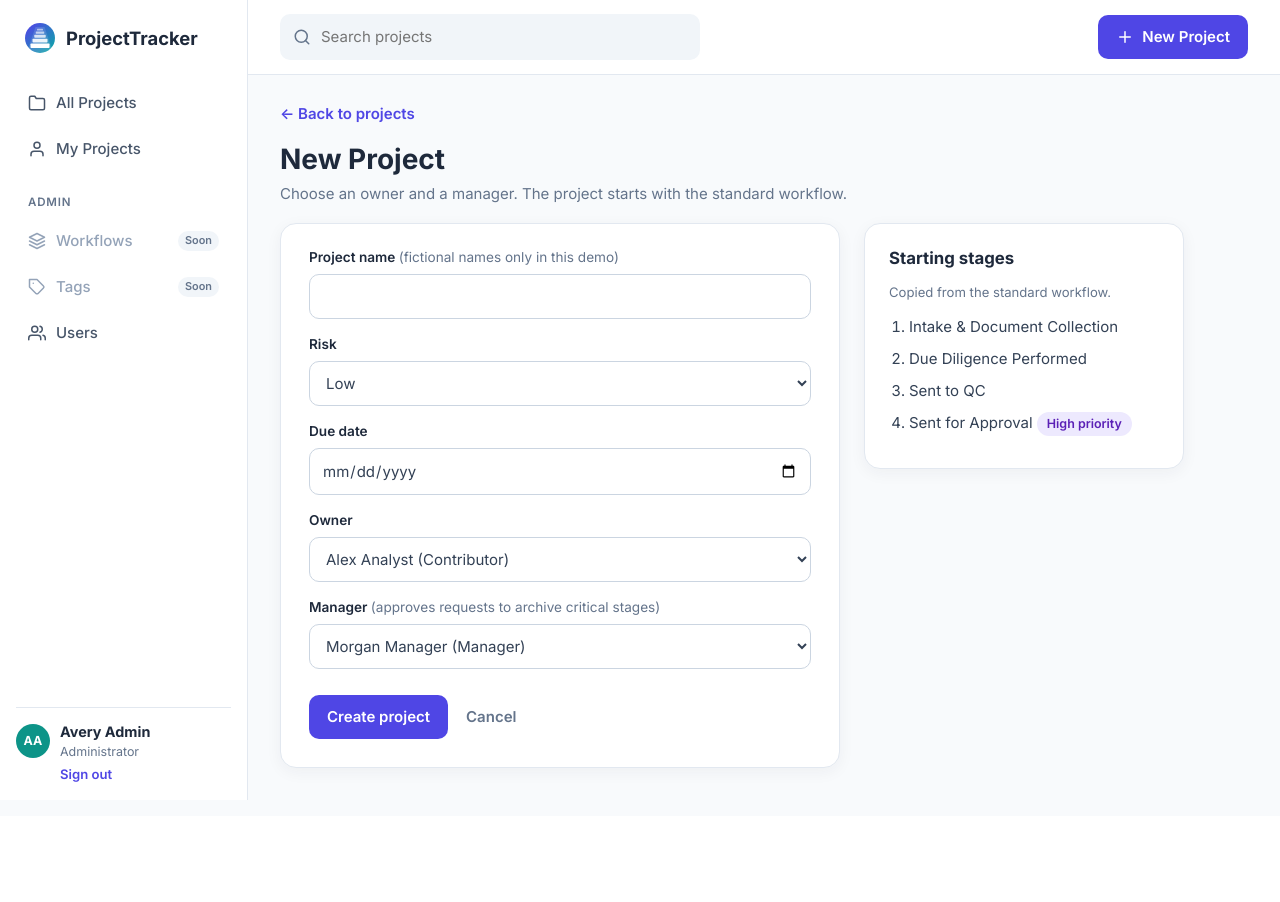
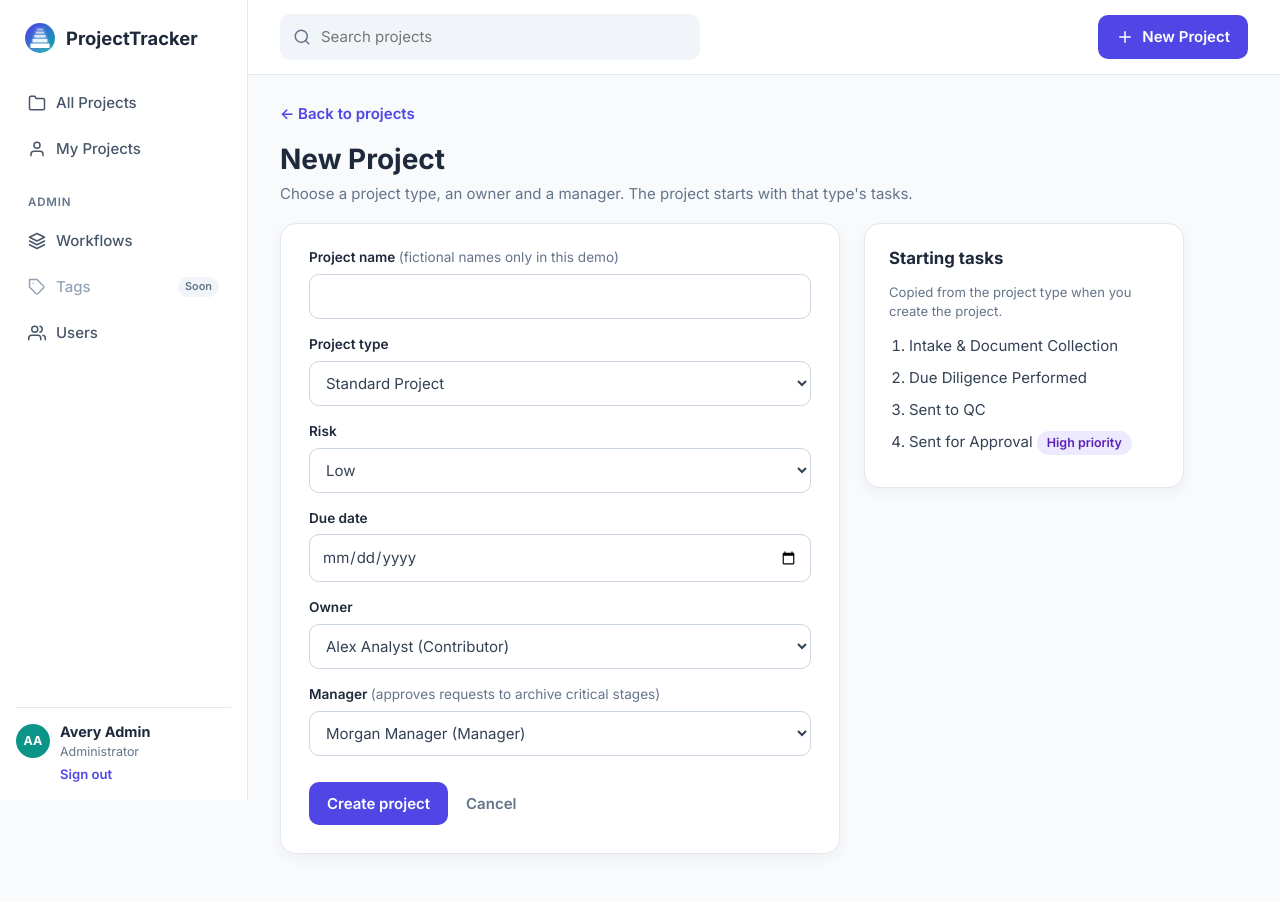
Before and after one commit to jeremiahpowell123-arch/ProjectTracker, a Flask app: page /cases/new in a window 1280 px wide. Before the commit the page ends 800 px from the top, so only its background shows below. Run offline with Flask 3, Linux system fonts and the light colour scheme; the visitor is signed in with stand-in values (Sample User, id 1); data comes from the database, SQL or seed files in the repository.

Commit message:
Add project types and Workflows editor; new projects copy a type's tasks

```diff
--- a/app.py
+++ b/app.py
@@ -1,4 +1,5 @@
 from datetime import date, datetime, timezone
+from functools import wraps
 
 from flask import (
     Flask, abort, flash, redirect, render_template, request, session, url_for,
@@ -176,6 +177,7 @@
            o.initials AS owner_initials,
            m.name AS manager_name,
            m.initials AS manager_initials,
+           t.name AS type_name,
            (SELECT COUNT(*) FROM case_stages s
              WHERE s.case_id = c.id AND s.archived = 0) AS total_stages,
            (SELECT COUNT(*) FROM case_stages s
@@ -188,6 +190,7 @@
     FROM cases c
     JOIN users o ON o.id = c.owner_id
     JOIN users m ON m.id = c.manager_id
+    LEFT JOIN project_types t ON t.id = c.type_id
 """
 
 
@@ -228,6 +231,49 @@
     return " ".join(text.split())[:MAX_REASON]
 
 
+MAX_NAME = 80
+
+
+def clean_name(text):
+    return " ".join(text.split())
+
+
+def name_problem(name):
+    if not name:
+        return "Please enter a name."
+    if len(name) > MAX_NAME:
+        return f"Names can be up to {MAX_NAME} characters."
+    return None
+
+
+def active_types_with_tasks(conn):
+    """Active project types, each with its active tasks in order."""
+    types = []
+    for t in conn.execute(
+        "SELECT * FROM project_types WHERE active = 1 ORDER BY position, id"
+    ).fetchall():
+        tasks = conn.execute(
+            "SELECT * FROM type_tasks WHERE type_id = ? AND active = 1 "
+            "ORDER BY position, id",
+            (t["id"],),
+        ).fetchall()
+        types.append({"id": t["id"], "name": t["name"], "tasks": tasks})
+    return types
+
+
+def admin_only(view):
+    """Wrap a route so only signed-in Administrators reach it."""
+    @wraps(view)
+    def wrapper(*args, **kwargs):
+        user = current_user()
+        if user is None:
+            return redirect(url_for("login"))
+        if user["role"] != "Administrator":
+            abort(403)
+        return view(user, *args, **kwargs)
+    return wrapper
+
+
 @app.route("/")
 def home():
     user = current_user()
@@ -242,6 +288,7 @@
         status = "all"
     query = request.args.get("q", "").strip()
     mine = request.args.get("mine") == "1"
+    type_arg = request.args.get("type", "")
 
     conn = get_db()
     if user["role"] == "Administrator":
@@ -251,15 +298,40 @@
             CASE_QUERY + " WHERE c.owner_id = ? OR c.manager_id = ? ORDER BY c.due_date",
             (user["id"], user["id"]),
         ).fetchall()
-    stage_names = [
-        r["name"]
-        for r in conn.execute(
-            "SELECT name FROM template_stages WHERE active = 1 ORDER BY position"
-        ).fetchall()
-    ]
+    active_types = active_types_with_tasks(conn)
+
+    # The type filter offers active types, plus any removed type a visible project still uses.
+    type_options = [{"id": t["id"], "name": t["name"]} for t in active_types]
+    listed = {t["id"] for t in type_options}
+    used = {r["type_id"] for r in rows if r["type_id"] is not None} - listed
+    for r in conn.execute("SELECT id, name FROM project_types ORDER BY name").fetchall():
+        if r["id"] in used:
+            type_options.append({"id": r["id"], "name": f'{r["name"]} (removed)'})
+    type_id = int(type_arg) if type_arg.isdigit() else None
+    if type_id not in {t["id"] for t in type_options}:
+        type_id = None
+
+    # Board columns: the tasks of the chosen type, or of every active type.
+    if type_id is not None:
+        stage_names = [
+            r["name"]
+            for r in conn.execute(
+                "SELECT name FROM type_tasks WHERE type_id = ? AND active = 1 "
+                "ORDER BY position, id",
+                (type_id,),
+            ).fetchall()
+        ]
+    else:
+        stage_names = []
+        for t in active_types:
+            for task in t["tasks"]:
+                if task["name"] not in stage_names:
+                    stage_names.append(task["name"])
     conn.close()
 
     cases = [due_info(row) for row in rows]
+    if type_id is not None:
+        cases = [c for c in cases if c["type_id"] == type_id]
     if mine:
         cases = [c for c in cases if user["id"] in (c["owner_id"], c["manager_id"])]
     if query:
@@ -281,6 +353,8 @@
         status=status,
         query=query,
         mine=mine,
+        type_id=type_id,
+        type_options=type_options,
         counts=counts,
         status_filters=STATUS_FILTERS,
         active_nav="mine" if mine else "all",
@@ -300,10 +374,8 @@
         "SELECT id, name, role, also_role FROM users ORDER BY name"
     ).fetchall()
     managers = [p for p in owners if is_manager(p)]
-    stages = conn.execute(
-        "SELECT name, high_priority FROM template_stages "
-        "WHERE active = 1 ORDER BY position"
-    ).fetchall()
+    # Only project types that have at least one task can be used.
+    types = [t for t in active_types_with_tasks(conn) if t["tasks"]]
 
     if request.method == "POST":
         customer = request.form.get("customer_name", "").strip()
@@ -311,31 +383,38 @@
         due = request.form.get("due_date", "")
         owner_id = request.form.get("owner_id", "")
         manager_id = request.form.get("manager_id", "")
+        chosen_type = next(
+            (t for t in types if str(t["id"]) == request.form.get("type_id", "")), None
+        )
 
         owner_ok = any(str(o["id"]) == owner_id for o in owners)
         manager_ok = any(str(m["id"]) == manager_id for m in managers)
 
         if not customer or risk not in RISK_LEVELS or not valid_date(due) \
-                or not owner_ok or not manager_ok:
+                or not owner_ok or not manager_ok or chosen_type is None:
             flash("Please complete every field.", "error")
         elif owner_id == manager_id:
             flash("The owner and manager must be different people.", "error")
         else:
             cursor = conn.execute(
                 "INSERT INTO cases "
-                "(customer_name, risk_rating, due_date, owner_id, manager_id, created_by) "
-                "VALUES (?, ?, ?, ?, ?, ?)",
-                (customer, risk, due, owner_id, manager_id, user["id"]),
+                "(customer_name, risk_rating, due_date, owner_id, manager_id, created_by, type_id) "
+                "VALUES (?, ?, ?, ?, ?, ?, ?)",
+                (customer, risk, due, owner_id, manager_id, user["id"], chosen_type["id"]),
             )
             case_id = cursor.lastrowid
-            # Each project gets its own copy of the current master workflow.
+            # Each project gets its own frozen copy of the type's tasks as they are now.
+            # Later changes to the project type never reach projects already made.
             conn.execute(
                 "INSERT INTO case_stages (case_id, name, position, high_priority) "
-                "SELECT ?, name, position, high_priority FROM template_stages "
-                "WHERE active = 1 ORDER BY position",
-                (case_id,),
+                "SELECT ?, name, position, high_priority FROM type_tasks "
+                "WHERE type_id = ? AND active = 1 ORDER BY position, id",
+                (case_id, chosen_type["id"]),
             )
-            log_history(conn, case_id, user["id"], "created", "the project")
+            log_history(
+                conn, case_id, user["id"], "created",
+                f'the project ({chosen_type["name"]})',
+            )
             conn.commit()
             conn.close()
             flash(f"Project created: {customer}.", "success")
@@ -347,7 +426,7 @@
         user=user,
         owners=owners,
         managers=managers,
-        stages=stages,
+        types=types,
         risk_levels=RISK_LEVELS,
         form=request.form,
         active_nav="new",
@@ -592,6 +671,267 @@
     return redirect(url_for("admin_users"))
 
 
+def back_to_workflows(type_id=None):
+    anchor = f"type-{type_id}" if type_id else None
+    return redirect(url_for("admin_workflows", _anchor=anchor))
+
+
+def type_name_taken(conn, name, except_id=0):
+    return conn.execute(
+        "SELECT 1 FROM project_types WHERE active = 1 AND lower(name) = lower(?) AND id != ?",
+        (name, except_id),
+    ).fetchone() is not None
+
+
+def task_name_taken(conn, type_id, name, except_id=0):
+    return conn.execute(
+        "SELECT 1 FROM type_tasks WHERE type_id = ? AND active = 1 "
+        "AND lower(name) = lower(?) AND id != ?",
+        (type_id, name, except_id),
+    ).fetchone() is not None
+
+
+def one_or_404(conn, sql, args):
+    row = conn.execute(sql, args).fetchone()
+    if row is None:
+        conn.close()
+        abort(404)
+    return row
+
+
+def next_task_position(conn, type_id):
+    return conn.execute(
+        "SELECT COALESCE(MAX(position), 0) + 1 FROM type_tasks "
+        "WHERE type_id = ? AND active = 1",
+        (type_id,),
+    ).fetchone()[0]
+
+
+@app.route("/admin/workflows")
+@admin_only
+def admin_workflows(user):
+    conn = get_db()
+    types = []
+    for t in conn.execute(
+        "SELECT * FROM project_types WHERE active = 1 ORDER BY position, id"
+    ).fetchall():
+        item = dict(t)
+        item["tasks"] = conn.execute(
+            "SELECT * FROM type_tasks WHERE type_id = ? AND active = 1 "
+            "ORDER BY position, id", (t["id"],),
+        ).fetchall()
+        item["removed_tasks"] = conn.execute(
+            "SELECT * FROM type_tasks WHERE type_id = ? AND active = 0 ORDER BY id DESC",
+            (t["id"],),
+        ).fetchall()
+        item["case_count"] = conn.execute(
+            "SELECT COUNT(*) FROM cases WHERE type_id = ?", (t["id"],)
+        ).fetchone()[0]
+        types.append(item)
+    removed_types = conn.execute(
+        "SELECT * FROM project_types WHERE active = 0 ORDER BY name"
+    ).fetchall()
+    conn.close()
+    return render_template(
+        "admin_workflows.html",
+        user=user,
+        types=types,
+        removed_types=removed_types,
+        active_nav="workflows",
+    )
+
+
+@app.route("/admin/workflows/types", methods=["POST"])
+@admin_only
+def create_type(user):
+    conn = get_db()
+    name = clean_name(request.form.get("name", ""))
+    problem = name_problem(name)
+    if problem is None and type_name_taken(conn, name):
+        problem = f'A project type named "{name}" already exists.'
+    if problem:
+        conn.close()
+        flash(problem, "error")
+        return back_to_workflows()
+    position = conn.execute(
+        "SELECT COALESCE(MAX(position), 0) + 1 FROM project_types"
+    ).fetchone()[0]
+    type_id = conn.execute(
+        "INSERT INTO project_types (name, position) VALUES (?, ?)", (name, position)
+    ).lastrowid
+    conn.commit()
+    conn.close()
+    flash(f'Project type "{name}" added. Add its tasks below.', "success")
+    return back_to_workflows(type_id)
+
+
+@app.route("/admin/workflows/types/<int:type_id>/rename", methods=["POST"])
+@admin_only
+def rename_type(user, type_id):
+    conn = get_db()
+    one_or_404(conn, "SELECT id FROM project_types WHERE id = ? AND active = 1", (type_id,))
+    name = clean_name(request.form.get("name", ""))
+    problem = name_problem(name)
+    if problem is None and type_name_taken(conn, name, type_id):
+        problem = f'A project type named "{name}" already exists.'
+    if problem:
+        flash(problem, "error")
+    else:
+        conn.execute("UPDATE project_types SET name = ? WHERE id = ?", (name, type_id))
+        conn.commit()
+        flash(f'Project type renamed to "{name}".', "success")
+    conn.close()
+    return back_to_workflows(type_id)
+
+
+@app.route("/admin/workflows/types/<int:type_id>/remove", methods=["POST"])
+@admin_only
+def remove_type(user, type_id):
+    conn = get_db()
+    t = one_or_404(conn, "SELECT * FROM project_types WHERE id = ? AND active = 1", (type_id,))
+    others = conn.execute(
+        "SELECT COUNT(*) FROM project_types WHERE active = 1 AND id != ?", (type_id,)
+    ).fetchone()[0]
+    if others == 0:
+        flash("At least one project type must stay active.", "error")
+    else:
+        conn.execute("UPDATE project_types SET active = 0 WHERE id = ?", (type_id,))
+        conn.commit()
+        flash(
+            f'"{t["name"]}" removed. Existing projects keep their tasks, '
+            "and you can restore it below.", "success",
+        )
+    conn.close()
+    return back_to_workflows()
+
+
+@app.route("/admin/workflows/types/<int:type_id>/restore", methods=["POST"])
+@admin_only
+def restore_type(user, type_id):
+    conn = get_db()
+    t = one_or_404(conn, "SELECT * FROM project_types WHERE id = ? AND active = 0", (type_id,))
+    if type_name_taken(conn, t["name"], type_id):
+        flash(f'Rename the active "{t["name"]}" type first, then restore this one.', "error")
+        conn.close()
+        return back_to_workflows()
+    position = conn.execute(
+        "SELECT COALESCE(MAX(position), 0) + 1 FROM project_types"
+    ).fetchone()[0]
+    conn.execute(
+        "UPDATE project_types SET active = 1, position = ? WHERE id = ?", (position, type_id)
+    )
+    conn.commit()
+    conn.close()
+    flash(f'"{t["name"]}" restored.', "success")
+    return back_to_workflows(type_id)
+
+
+@app.route("/admin/workflows/types/<int:type_id>/tasks", methods=["POST"])
+@admin_only
+def add_task(user, type_id):
+    conn = get_db()
+    one_or_404(conn, "SELECT id FROM project_types WHERE id = ? AND active = 1", (type_id,))
+    name = clean_name(request.form.get("name", ""))
+    high = 1 if request.form.get("high_priority") == "on" else 0
+    problem = name_problem(name)
+    if problem is None and task_name_taken(conn, type_id, name):
+        problem = f'This project type already has a task named "{name}".'
+    if problem:
+        flash(problem, "error")
+    else:
+        conn.execute(
+            "INSERT INTO type_tasks (type_id, name, position, high_priority) "
+            "VALUES (?, ?, ?, ?)",
+            (type_id, name, next_task_position(conn, type_id), high),
+        )
+        conn.commit()
+        flash(f'Task "{name}" added. New projects of this type will include it.', "success")
+    conn.close()
+    return back_to_workflows(type_id)
+
+
+@app.route("/admin/workflows/tasks/<int:task_id>/update", methods=["POST"])
+@admin_only
+def update_task(user, task_id):
+    conn = get_db()
+    task = one_or_404(conn, "SELECT * FROM type_tasks WHERE id = ? AND active = 1", (task_id,))
+    name = clean_name(request.form.get("name", ""))
+    high = 1 if request.form.get("high_priority") == "on" else 0
+    problem = name_problem(name)
+    if problem is None and task_name_taken(conn, task["type_id"], name, task_id):
+        problem = f'This project type already has a task named "{name}".'
+    if problem:
+        flash(problem, "error")
+    else:
+        conn.execute(
+            "UPDATE type_tasks SET name = ?, high_priority = ? WHERE id = ?",
+            (name, high, task_id),
+        )
+        conn.commit()
+        flash(f'Task "{name}" saved. Projects already in progress are not changed.', "success")
+    conn.close()
+    return back_to_workflows(task["type_id"])
+
+
+@app.route("/admin/workflows/tasks/<int:task_id>/move", methods=["POST"])
+@admin_only
+def move_task(user, task_id):
+    direction = request.form.get("direction", "")
+    if direction not in ("up", "down"):
+        abort(400)
+    conn = get_db()
+    task = one_or_404(conn, "SELECT * FROM type_tasks WHERE id = ? AND active = 1", (task_id,))
+    order = [
+        r["id"]
+        for r in conn.execute(
+            "SELECT id FROM type_tasks WHERE type_id = ? AND active = 1 "
+            "ORDER BY position, id", (task["type_id"],),
+        ).fetchall()
+    ]
+    i = order.index(task_id)
+    j = i - 1 if direction == "up" else i + 1
+    if 0 <= j < len(order):
+        order[i], order[j] = order[j], order[i]
+        for position, tid in enumerate(order, start=1):
+            conn.execute("UPDATE type_tasks SET position = ? WHERE id = ?", (position, tid))
+        conn.commit()
+    conn.close()
+    return back_to_workflows(task["type_id"])
+
+
+@app.route("/admin/workflows/tasks/<int:task_id>/remove", methods=["POST"])
+@admin_only
+def remove_task(user, task_id):
+    conn = get_db()
+    task = one_or_404(conn, "SELECT * FROM type_tasks WHERE id = ? AND active = 1", (task_id,))
+    conn.execute("UPDATE type_tasks SET active = 0 WHERE id = ?", (task_id,))
+    conn.commit()
+    conn.close()
+    flash(
+        f'Task "{task["name"]}" removed from new projects. '
+        "Projects already in progress keep it.", "success",
+    )
+    return back_to_workflows(task["type_id"])
+
+
+@app.route("/admin/workflows/tasks/<int:task_id>/restore", methods=["POST"])
+@admin_only
+def restore_task(user, task_id):
+    conn = get_db()
+    task = one_or_404(conn, "SELECT * FROM type_tasks WHERE id = ? AND active = 0", (task_id,))
+    if task_name_taken(conn, task["type_id"], task["name"]):
+        flash(f'This project type already has a task named "{task["name"]}".', "error")
+    else:
+        conn.execute(
+            "UPDATE type_tasks SET active = 1, position = ? WHERE id = ?",
+            (next_task_position(conn, task["type_id"]), task_id),
+        )
+        conn.commit()
+        flash(f'Task "{task["name"]}" restored at the end of the list.', "success")
+    conn.close()
+    return back_to_workflows(task["type_id"])
+
+
 @app.route("/login", methods=["GET", "POST"])
 def login():
     if request.method == "POST":
--- a/templates/app_base.html
+++ b/templates/app_base.html
@@ -10,8 +10,7 @@
       <a class="nav-link {% if active_nav == 'mine' %}active{% endif %}" href="{{ url_for('home', mine=1) }}">{{ icon('user') }}<span>My Projects</span></a>
       {% if user["role"] == "Administrator" %}
         <div class="nav-label">Admin</div>
-        <span class="nav-link disabled">{{ icon('layers') }}<span>Workflows</span><em>Soon</em></span>
-        <span class="nav-link disabled">{{ icon('tag') }}<span>Tags</span><em>Soon</em></span>
+        <a class="nav-link {% if active_nav == 'workflows' %}active{% endif %}" href="{{ url_for('admin_workflows') }}">{{ icon('layers') }}<span>Workflows</span></a>        <span class="nav-link disabled">{{ icon('tag') }}<span>Tags</span><em>Soon</em></span>
         <a class="nav-link {% if active_nav == 'users' %}active{% endif %}" href="{{ url_for('admin_users') }}">{{ icon('users') }}<span>Users</span></a>
       {% endif %}
     </nav>
--- a/templates/case_detail.html
+++ b/templates/case_detail.html
@@ -7,6 +7,7 @@
   <h1>{{ case.customer_name }}</h1>
   <span class="pill risk-{{ case.risk_rating|lower }}">{{ case.risk_rating }}</span>
   <span class="chip due-{{ case.due_class }}">{{ case.due_label }}</span>
+  {% if case.type_name %}<span class="type-tag">{{ case.type_name }}</span>{% endif %}
 </div>
 
 <div class="card meta-grid">
--- a/templates/new_case.html
+++ b/templates/new_case.html
@@ -4,13 +4,26 @@
 <a class="back" href="{{ url_for('home') }}">← Back to projects</a>
 <div class="page-head">
   <h1>New Project</h1>
-  <p class="muted">Choose an owner and a manager. The project starts with the standard workflow.</p>
+  <p class="muted">Choose a project type, an owner and a manager. The project starts with that type's tasks.</p>
 </div>
 
+{% if not types %}
+  <div class="card empty">
+    No project types are ready yet. An Administrator needs to add a project type with at least one task under <strong>Workflows</strong>.
+  </div>
+{% else %}
+{% set selected_type = form.get('type_id') or (types[0]['id']|string) %}
 <div class="form-layout">
   <form method="post" class="card form-card">
     <label for="customer_name">Project name <span class="hint">(fictional names only in this demo)</span></label>
     <input id="customer_name" name="customer_name" value="{{ form.get('customer_name', '') }}" required>
+
+    <label for="type_id">Project type</label>
+    <select id="type_id" name="type_id" required>
+      {% for t in types %}
+        <option value="{{ t['id'] }}" {% if selected_type == t['id']|string %}selected{% endif %}>{{ t['name'] }}</option>
+      {% endfor %}
+    </select>
 
     <label for="risk_rating">Risk</label>
     <select id="risk_rating" name="risk_rating" required>
@@ -43,13 +56,30 @@
   </form>
 
   <aside class="card stage-preview">
-    <h2>Starting stages</h2>
-    <p class="muted-sm">Copied from the standard workflow.</p>
-    <ol>
-      {% for s in stages %}
-        <li>{{ s['name'] }}{% if s['high_priority'] %} <span class="chip due-review">High priority</span>{% endif %}</li>
-      {% endfor %}
-    </ol>
+    <h2>Starting tasks</h2>
+    <p class="muted-sm">Copied from the project type when you create the project.</p>
+    {% for t in types %}
+      <ol data-type-tasks="{{ t['id'] }}" {% if selected_type != t['id']|string %}hidden{% endif %}>
+        {% for k in t['tasks'] %}
+          <li>{{ k['name'] }}{% if k['high_priority'] %} <span class="chip due-review">High priority</span>{% endif %}</li>
+        {% endfor %}
+      </ol>
+    {% endfor %}
   </aside>
 </div>
+
+<script>
+  (function () {
+    var select = document.getElementById("type_id");
+    var lists = document.querySelectorAll("[data-type-tasks]");
+    function showTasks() {
+      lists.forEach(function (list) {
+        list.hidden = list.getAttribute("data-type-tasks") !== select.value;
+      });
+    }
+    select.addEventListener("change", showTasks);
+    showTasks();
+  })();
+</script>
+{% endif %}
 {% endblock %}
```
Also changed, not shown: db.py (+55 -8 lines), static/style.css (+38 -0 lines), templates/admin_workflows.html (added, +106 -0 lines), templates/home.html (+22 -6 lines).
